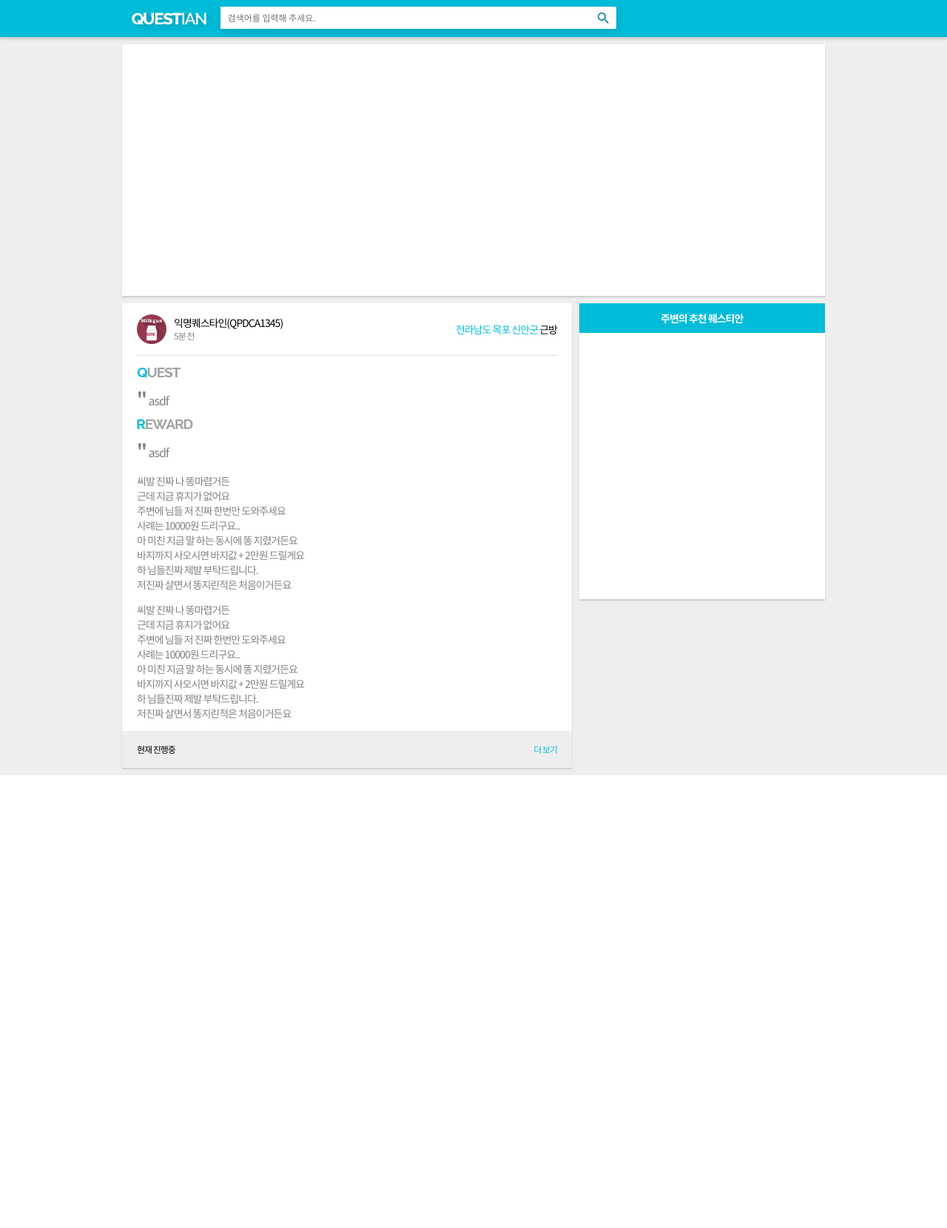
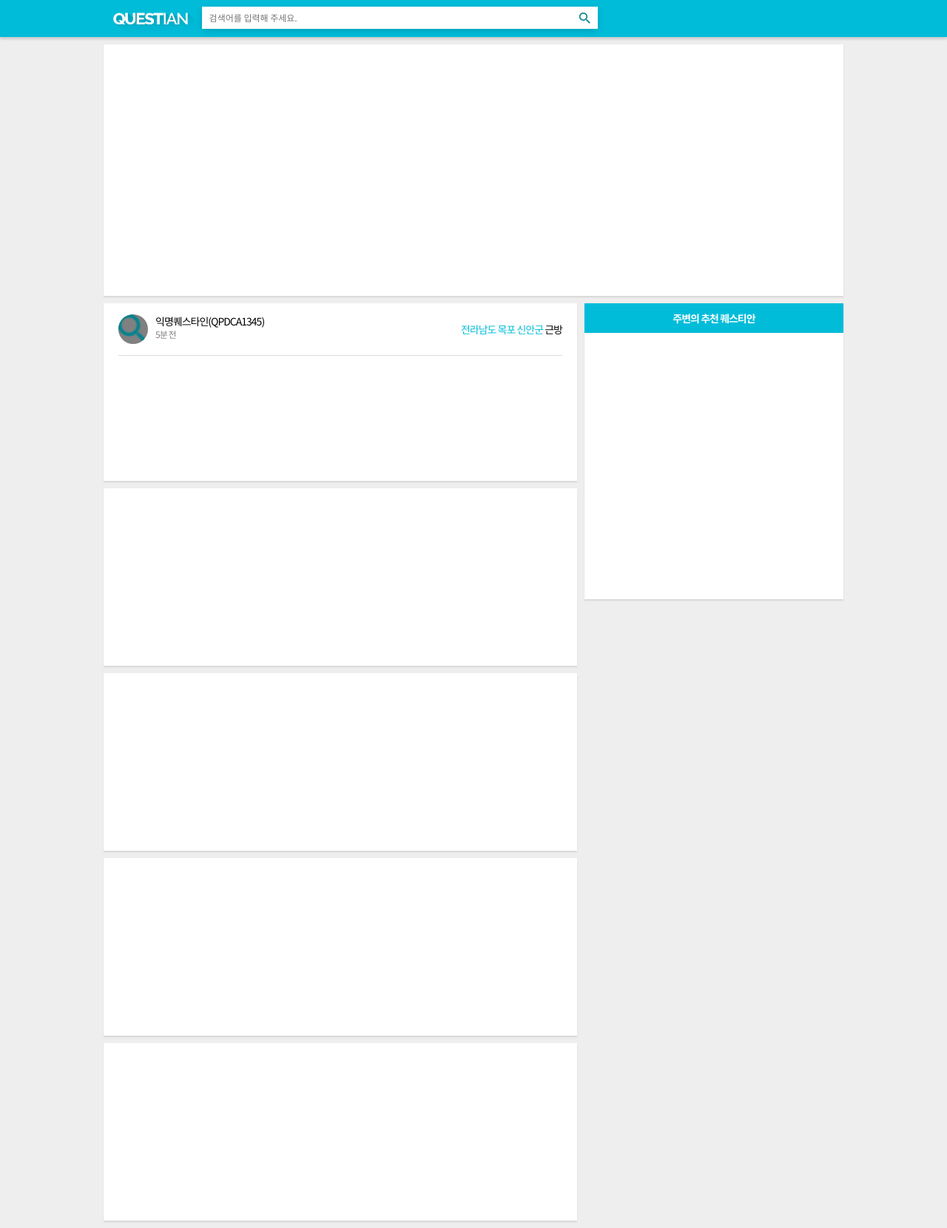
Before and after one commit to Questian/web, a PHP site: page / in a window 1280 px wide. Shown: the whole page at 74% size. Before the commit the page ends 1048 px from the top, so only its background shows below. Run offline with PHP 8.4, Linux system fonts and the light colour scheme.

Commit message:
Revert "Quest Card Complete"
This reverts commit 141a7b81fc44e1e4ce5eb4f2c2fa3ffa1c9b78bf.

```diff
--- a/css/content.css
+++ b/css/content.css
@@ -1,29 +1,6 @@
-@media (min-width: 1000px) {
-    #content {
-        width: 950px;
-    }
-}
-
-@media (max-width: 999px) and (min-width: 760px) {
-    #content {
-        width: 710px;
-    }
-}
-
-@media (max-width: 759px) and (min-width: 480px) {
-    #content {
-        width: 430px;
-    }
-}
-
-@media (max-width: 479px) {
-    #content {
-        padding: 0 10px 0 10px;
-    }
-}
-
 #content {
     box-sizing: border-box;
+    width: 1000px;
     height: 100%;
     margin: auto;
     padding-top: 60px;
@@ -40,7 +17,6 @@
     float: left;
     width: 64%;
 }
-
 #right-container {
     float: right;
     width: 35%;
@@ -48,7 +24,7 @@
 
 .box-model {
     background-color: white;
-    box-shadow: 0 2px 2px rgba(0, 0, 0, 0.15);
+    box-shadow: 0 2px 2px rgba(0, 0, 0, 0.1);
 }
 
 .quest-card {
@@ -56,19 +32,13 @@
     width: 100%;
     min-height: 240px;
     margin: 0 10px 10px 0;
+    padding: 15px 20px 15px 20px;
 }
-
-.quest-card-padding-wrapper {
-    padding: 15px 20px 0 20px;
-}
-
-.quest-card-header {
-    margin-bottom: 10px;
+.quest-card-header{
     padding-bottom: 15px;
     border-bottom: 1px solid #ddd;
 }
-
-.profile-image {
+.profile-image{
     float: left;
     width: 40px;
     height: 40px;
@@ -76,65 +46,24 @@
     border-radius: 20px;
     background-color: gray;
 }
-
-.user-nickname {
-    padding-top: 3px;
+.user-nickname{
     font-size: 14px;
-    line-height: 1.2em;
+    line-height: 1.3em;
 }
-
-.time-ago {
+.time-ago{
     color: gray;
     font-size: 12px;
 }
-
-.user-location {
+.user-location{
     float: right;
     margin-top: 10px;
     font-size: 14px;
-}
-
-.quest-reward-text{
-    margin: 5px 0 5px 0;
-    color: gray;
-    font-size: 16px;
-}
-.quest-reward-text:before{
-    content: "\"";
-    font-family: "Noto Sans Korean";
-    font-size: 24px;
-    font-weight: 900;
-}
-
-.quest-card-article > p{
-    color: gray;
-    font-size: 14px;
-}
-
-.quest-card-footer{
-    box-sizing: border-box;
-    height: 50px;
-    padding: 0 20px 0 20px;
-    background-color: #eee;
-}
-
-.quest-status{
-    float: left;
-    font-size: 12px;
-    line-height: 50px;
-}
-
-.quest-more{
-    float: right;
-    font-size: 12px;
-    line-height: 50px;
 }
 
 #near-questian {
     width: 100%;
     min-height: 400px;
 }
-
 #near-questian-title {
     width: 100%;
     height: 40px;
--- a/css/header.css
+++ b/css/header.css
@@ -8,24 +8,19 @@
 
 @media (min-width: 1000px) {
     #page-header-wrapper {
-        width: 950px;
+        width: 1000px;
     }
 }
 
 @media (max-width: 999px) and (min-width: 760px) {
     #page-header-wrapper {
-        width: 710px;
+        width: 760px;
     }
 }
 
 @media (max-width: 759px) and (min-width: 480px) {
     #page-header-wrapper {
-        width: 430px;
-    }
-}
-
-@media (max-width: 479px) {
-    #page-header-wrapper {
+        width: 480px;
     }
 }
 
@@ -39,6 +34,8 @@
     height: 100%;
     padding-left: 10px;
     -webkit-transition: background 0.2s;
+    -moz-transition: background 0.2s;
+    -o-transition: background 0.2s;
     transition: background 0.2s;
 }
 
--- a/index.html
+++ b/index.html
@@ -1,6 +1,5 @@
 <!DOCTYPE html>
 <html>
-
     <head>
         <title>Questian :: Timeline</title>
 
@@ -44,47 +43,28 @@
 
             <section id="left-container">
                 <div class="box-model quest-card">
-                <div class="quest-card-padding-wrapper">
                     <header class="quest-card-header">
                         <div class="user-location"><span class="cyan-text">전라남도 목포 신안군</span> 근방</div>
-                        <img class="profile-image" src="image/milkgun.png">
+                        <img class="profile-image" src="image/search-button.png">
                         <div class="user-nickname">익명퀘스타인(QPDCA1345)</div>
                         <div class="time-ago">5분 전</div>
                         <div class="clear"></div>
                     </header>
                     <article class="quest-card-article">
-                        <img class="quest-image" src="image/quest.png">
-                        <blockquote class="quest-reward-text">
-                            asdf
-                        </blockquote>
-                        <img class="reward-image" src="image/reward.png">
-                        <blockquote class="quest-reward-text">
-                            asdf
-                        </blockquote>
-                        <p>씨발 진짜 나 똥마렵거든
-                            <br/>근데 지금 휴지가 없어요
-                            <br/>주변에 님들 저 진짜 한번만 도와주세요
-                            <br/>사례는 10000원 드리구요..
-                            <br/>아 미친 지금 말 하는 동시에 똥 지렸거든요
-                            <br/>바지까지 사오시면 바지값 + 2만원 드릴게요
-                            <br/>하 님들진짜 제발 부탁드립니다.
-                            <br/>저진짜 살면서 똥지린적은 처음이거든요
-                        </p>
-                        <p>씨발 진짜 나 똥마렵거든
-                            <br/>근데 지금 휴지가 없어요
-                            <br/>주변에 님들 저 진짜 한번만 도와주세요
-                            <br/>사례는 10000원 드리구요..
-                            <br/>아 미친 지금 말 하는 동시에 똥 지렸거든요
-                            <br/>바지까지 사오시면 바지값 + 2만원 드릴게요
-                            <br/>하 님들진짜 제발 부탁드립니다.
-                            <br/>저진짜 살면서 똥지린적은 처음이거든요
-                        </p>
+
                     </article>
                 </div>
-                <footer class="quest-card-footer">
-                    <div class="quest-status">현재 진행중</div>
-                    <div class="quest-more cyan-text">더 보기</div>
-                </footer>
+                <div class="box-model quest-card">
+
+                </div>
+                <div class="box-model quest-card">
+
+                </div>
+                <div class="box-model quest-card">
+
+                </div>
+                <div class="box-model quest-card">
+
                 </div>
             </section>
 
@@ -98,5 +78,4 @@
             <div class="clear"></div>
         </article>
     </body>
-
 </html>
```
Also changed, not shown: image/milkgun.png (deleted), image/quest.png (deleted), image/reward.png (deleted). Lines whose indentation alone changed are shown as unchanged.
